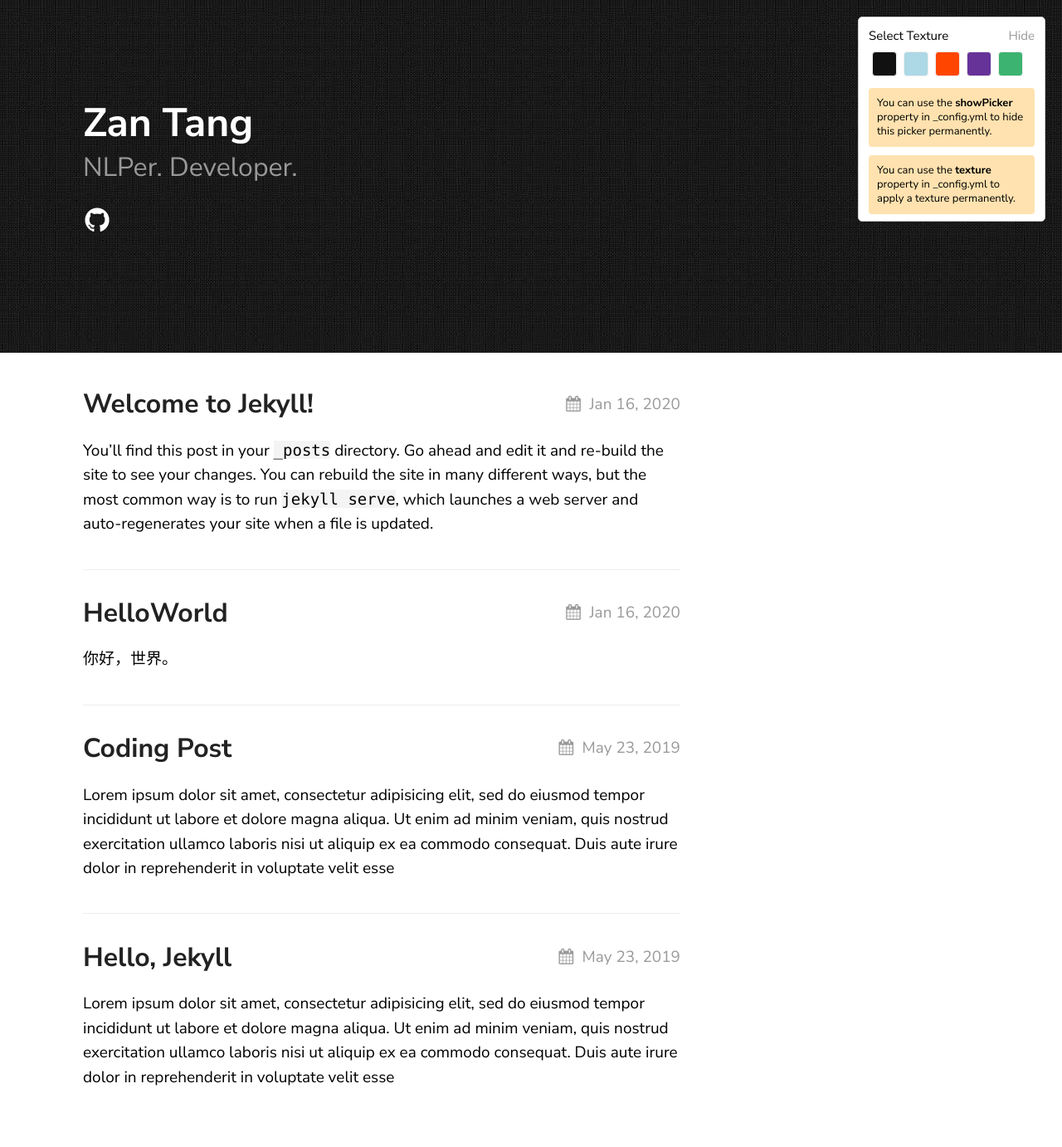
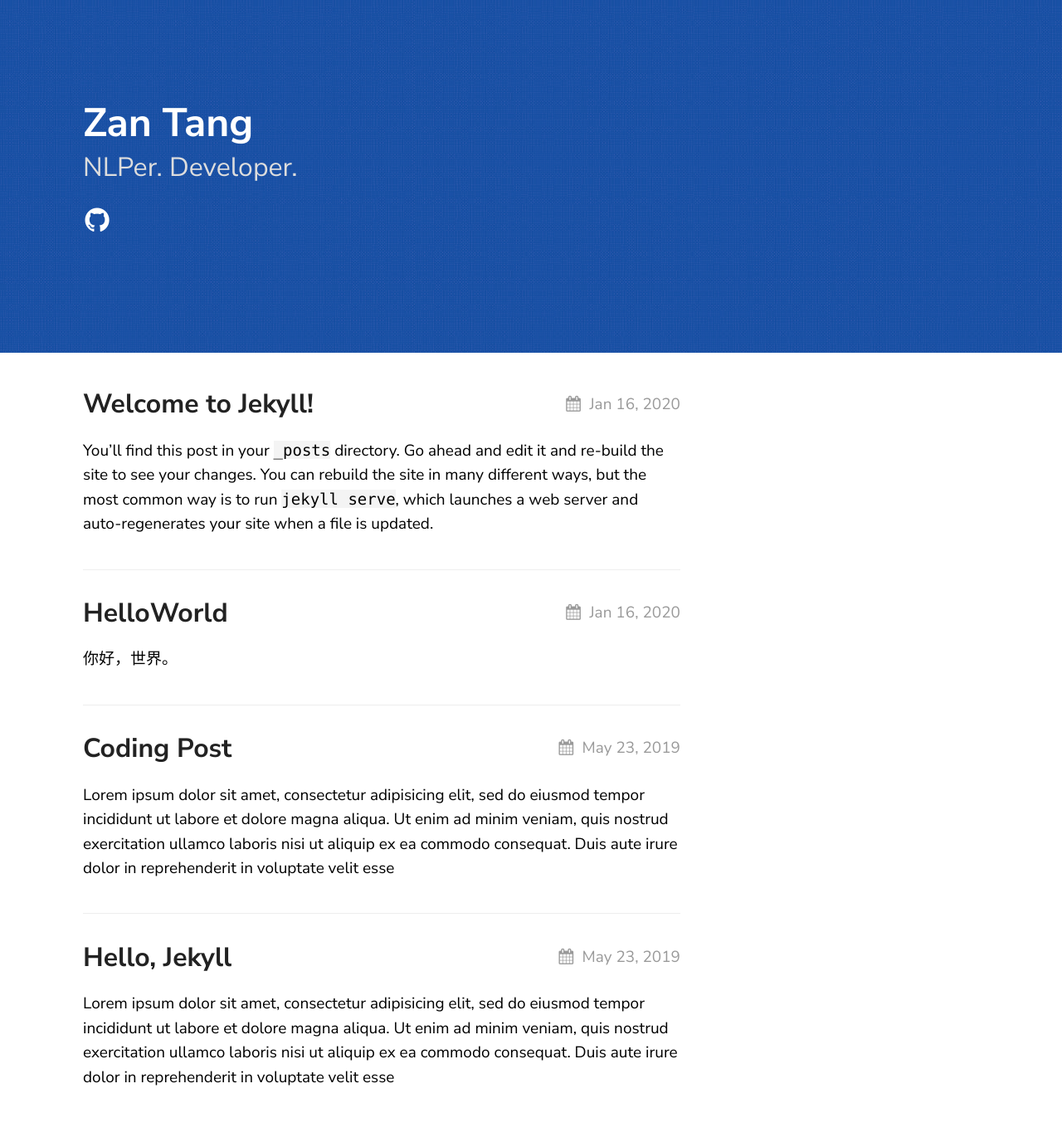
Before and after one commit to zantang/zantang.github.io, a Jekyll site: the page built from index.md, in a window 1280 px wide. Shown: the whole page at 83% size. Built offline with Jekyll 4.4.1, drawn with Linux system fonts in a browser that asks for light colours; part of the change alters nothing that is shown.

Commit message:
modify _config.yml

```diff
--- a/_config.yml
+++ b/_config.yml
@@ -29,7 +29,9 @@ texture:
     # linkedIn: in/thelehhman
     # rss: rss
 
-  style: [black]
+  style: blue
+
+  showPicker: false
 
 # If you want to link only specific pages in your header, uncomment
 # this and add the path to the pages in order as they should show up
```
